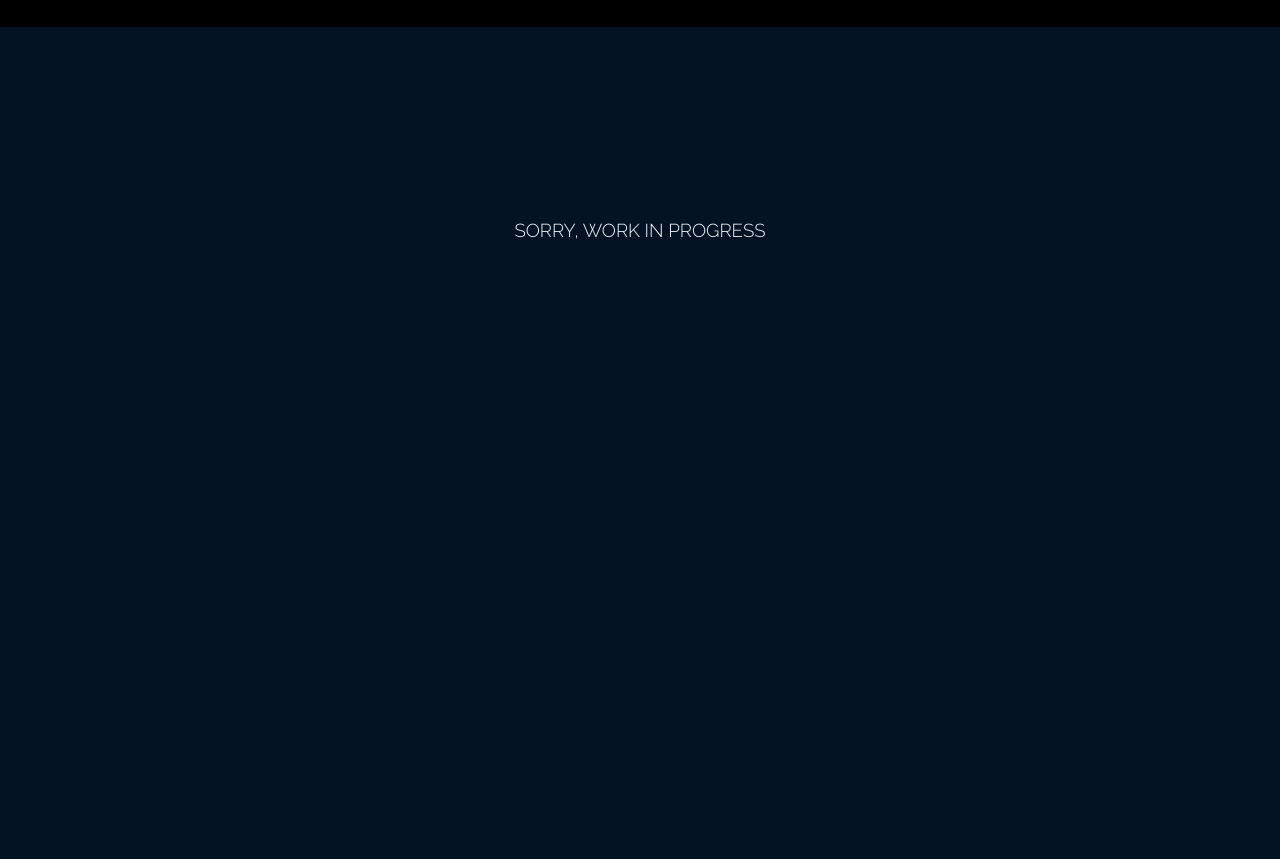
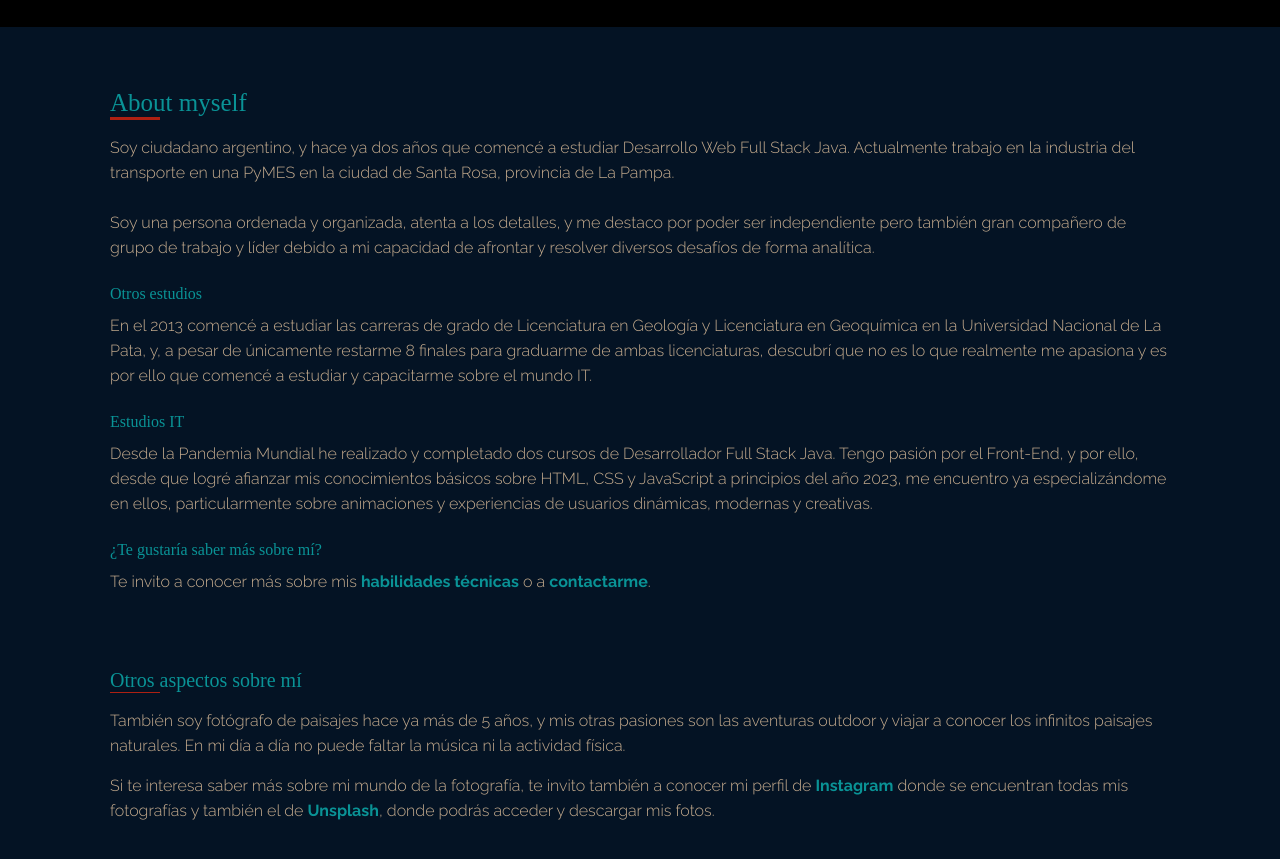
Before and after one commit to faccipierifederico/Porfolio, a plain HTML site: page about-me.html in a window 1280 px wide. Shown: the part 63-922 px from the top of the page. Before the commit the page ends 800 px from the top, so only its background shows below. Drawn offline with Linux system fonts and the light colour scheme; a web font is replaced by a local one.

Commit message:
Mobile first: part 9.8

```diff
--- a/about-me.html
+++ b/about-me.html
@@ -8,7 +8,7 @@
     <link rel="preconnect" href="https://fonts.googleapis.com">
     <link rel="preconnect" href="https://fonts.gstatic.com" crossorigin>
     <link href="https://fonts.googleapis.com/css2?family=Licorice&family=Raleway:wght@100;300;500;700&family=Unbounded:wght@200;700&display=swap" rel="stylesheet">
-    <title>Portfolio</title>
+    <title>FF | Full Stack Developer</title>
 </head>
 <body>
     <nav class="nav">
@@ -49,40 +49,43 @@
         </div>
     </nav>
 
-    <main>
+    <!-- <main>
         <h3 style="color:aliceblue; text-align: center; padding: 15%;">SORRY, WORK IN PROGRESS</h3>
-    </main>
+    </main> -->
 
-    <!-- <main>
+    <main class="about-me-html">
         <div class="about-me">
             <div class="div-main">
-                <h3>Who am I</h3>
+                <h3>About myself</h3>
                 <div class="underline-h3"></div>
                 <p>
-                    Soy desarrollador Full Stack Argentino. Tengo pasión por el Front-End y me encuentro en constante formación sobre animaciones
-                    y experiencias de usuarios dinámicas y creativas.
-                    <br>
-                    Soy una persona ordenada y organizada, atenta a los detalles, y me destaco por ser independiente, aunque también buen compañero de grupo
-                    de trabajo.
-                    <br>
-                    Me gustan los desafíos y la lógica, es por ello que también me encuentro en capacitción sobre tecnologías y lenguajes backend.
+                    Soy ciudadano argentino, y hace ya dos años que comencé a estudiar Desarrollo Web Full Stack Java. Actualmente trabajo en la industria del transporte en una PyMES en la ciudad de Santa Rosa, provincia de La Pampa.
+                    <br><br>
+                    Soy una persona ordenada y organizada, atenta a los detalles, y me destaco por poder ser independiente pero también gran compañero de grupo de trabajo y líder debido a mi capacidad de afrontar y resolver diversos desafíos de forma analítica.
                 </p>
+                <h6 class="h6-about-me">Otros estudios</h6>
+                <p>
+                    En el 2013 comencé a estudiar las carreras de grado de Licenciatura en Geología y Licenciatura en Geoquímica en la Universidad Nacional de La Pata, y, a pesar de únicamente restarme 8 finales para graduarme de ambas licenciaturas, descubrí que no es lo que realmente me apasiona y es por ello que comencé a estudiar y capacitarme sobre el mundo IT.
+                </p>
+                <h6 class="h6-about-me">Estudios IT</h6>
+                <p>
+                    Desde la Pandemia Mundial he realizado y completado dos cursos de Desarrollador Full Stack Java. Tengo pasión por el Front-End, y por ello, desde que logré afianzar mis conocimientos básicos sobre HTML, CSS y JavaScript a principios del año 2023, me encuentro ya especializándome en ellos, particularmente sobre animaciones y experiencias de usuarios dinámicas, modernas y creativas.
+                </p>
+
+                <h6 class="h6-about-me">¿Te gustaría saber más sobre mí?</h6>
+                <p>Te invito a conocer más sobre mis <a href="./skills.html" class="strong">habilidades técnicas</a> o a <a href="./contact.html" class="strong">contactarme</a>.</p>
+
+
+                <h4 class="h6-about-me h6-about-me-bottom">Otros aspectos sobre mí</h4>
+                <div class="underline-h4 underline-h4-about-me"></div>
+                    <p>
+                        También soy fotógrafo de paisajes hace ya más de 5 años, y mis otras pasiones son las aventuras outdoor y viajar a conocer los infinitos paisajes naturales. En mi día a día no puede faltar la música ni la actividad física.
+                    </p>
+                    <p class="p-bottom">
+                        Si te interesa saber más sobre mi mundo de la fotografía, te invito también a conocer mi perfil de <a href="https://www.instagram.com/federicofaccipieri/" class="strong">Instagram</a> donde se encuentran todas mis fotografías y también el de <a href="https://unsplash.com/es/@federicofaccipieri" class="strong">Unsplash</a>, donde podrás acceder y descargar mis fotos.
+                    </p>
             </div>
-
-            <div class="div-main">
-                <h4>Otros aspectos sobre mí</h4>
-                <div class="underline-h4"></div>
-                    <p>
-                        Soy fotógrafo de paisajes, y me gustan las aventuras outdoor. En mi día a día no puede faltar la música ni la actividad física.
-                    </p>
-                    <div>
-                        <img class="div-main-img" src="./assets/img/man.svg" alt="Illustration">
-                    </div>
-                <h6>¿Te gustaría saber más sobre mí?</h6>
-                <p>Te invito a ver mis SKILLS o mires mi perfil de LINKEDIN</p>
-            </div>
-            <div class="wave1"></div>
         </div>
-    </main> -->
+    </main>
 </body>
 </html>
--- a/style.css
+++ b/style.css
@@ -255,7 +255,7 @@ main .about-me-gif{
 
 .underline-h4{
     width: 50px;
-    border-top: 1px solid var(--color3);
+    border-top: 1px solid var(--color2);
     margin-bottom: 15px;
     margin-left: 5%;
 }
@@ -512,6 +512,60 @@ input::placeholder, textarea::placeholder{
     background-color: var(--color2);
 }
 
+
+/* HTMLS PARTICUALRES */
+
+/* ABOUT-ME */
+
+.about-me-html{
+    padding: 5% 4% 0 4%;
+}
+
+.h6-about-me{
+    margin-top: 25px;
+    margin-bottom: 10px;
+}
+
+.h6-about-me-bottom{
+    margin-top: 75px;
+    padding: 0 !important;
+    margin-bottom: 0;
+}
+
+.underline-h4-about-me{
+    margin-left: 1%;
+}
+
+.strong{
+    text-decoration: none;
+    font-weight: 700;
+    color: var(--color6)
+}
+
+.p-bottom{
+    margin: 15px 0 25px;
+}
+
+/* FIN ABOUT-ME */
+
+/* CONTACT-ME */
+
+.body-100vh{
+    height: 100vh;
+}
+
+.div-center{
+    padding: 10% 0;
+    display: flex;
+    flex-direction: column;
+    /* justify-content: center; */
+    margin: 0 auto;
+}
+
+/* FIN CONTACT-ME */
+
+/* FIN HTMLS PARTICUALRES */
+
 /* ----------- MEDIA QUERIES --------------- */
 
 @media (max-width:720px){
@@ -622,6 +676,18 @@ input::placeholder, textarea::placeholder{
     iframe{
         min-height: 350px;
     }
+
+    /* HTMLS PARTICUALRES */
+
+    /* CONTACT-ME */
+
+    .div-center{
+        padding: 0% 0;
+    }
+
+    /* FIN CONTACT-ME */
+
+    /* FIN HTMLS PARTICUALRES */
 }
 
 @media (min-width: 1000px){
@@ -721,6 +787,10 @@ input::placeholder, textarea::placeholder{
         gap: 15px;
     }
 
+    .underline-h3{
+        margin-left: 0;
+    }
+
     .underline-h3-form{
         margin: -10px 0 0;
     }
@@ -759,5 +829,35 @@ input::placeholder, textarea::placeholder{
 
     iframe{
         max-height: 70vh;
+        margin-left: 5%;
     }
+
+    /* HTMLS PARTICUALRES */
+
+    /* ABOUT-ME */
+
+    .about-me-html{
+        padding-top: 3%;
+
+    }
+
+    .underline-h4-about-me{
+        margin-left: 0%;
+    }
+
+    .p-bottom{
+        margin-bottom: 15px;
+    }
+
+    /* FIN ABOUT-ME */
+
+    /* CONTACT-ME */
+
+    .div-center{
+        padding: 8% 0;
+    }
+
+    /* FIN CONTACT-ME */
+
+    /* FIN HTMLS PARTICUALRES */
 }
```
Also changed, not shown: contact.html (+25 -3 lines), index.html (+1 -1 lines).
